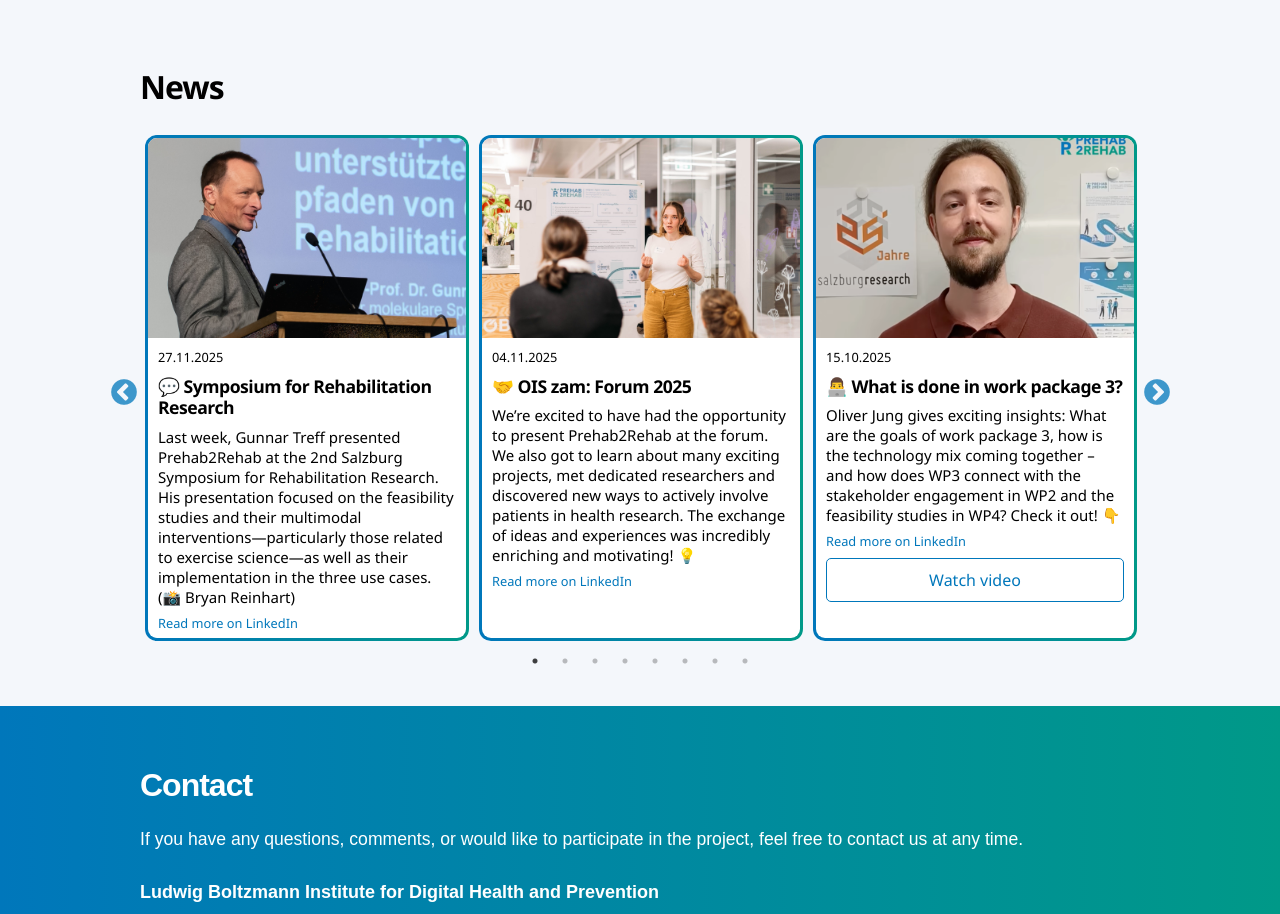
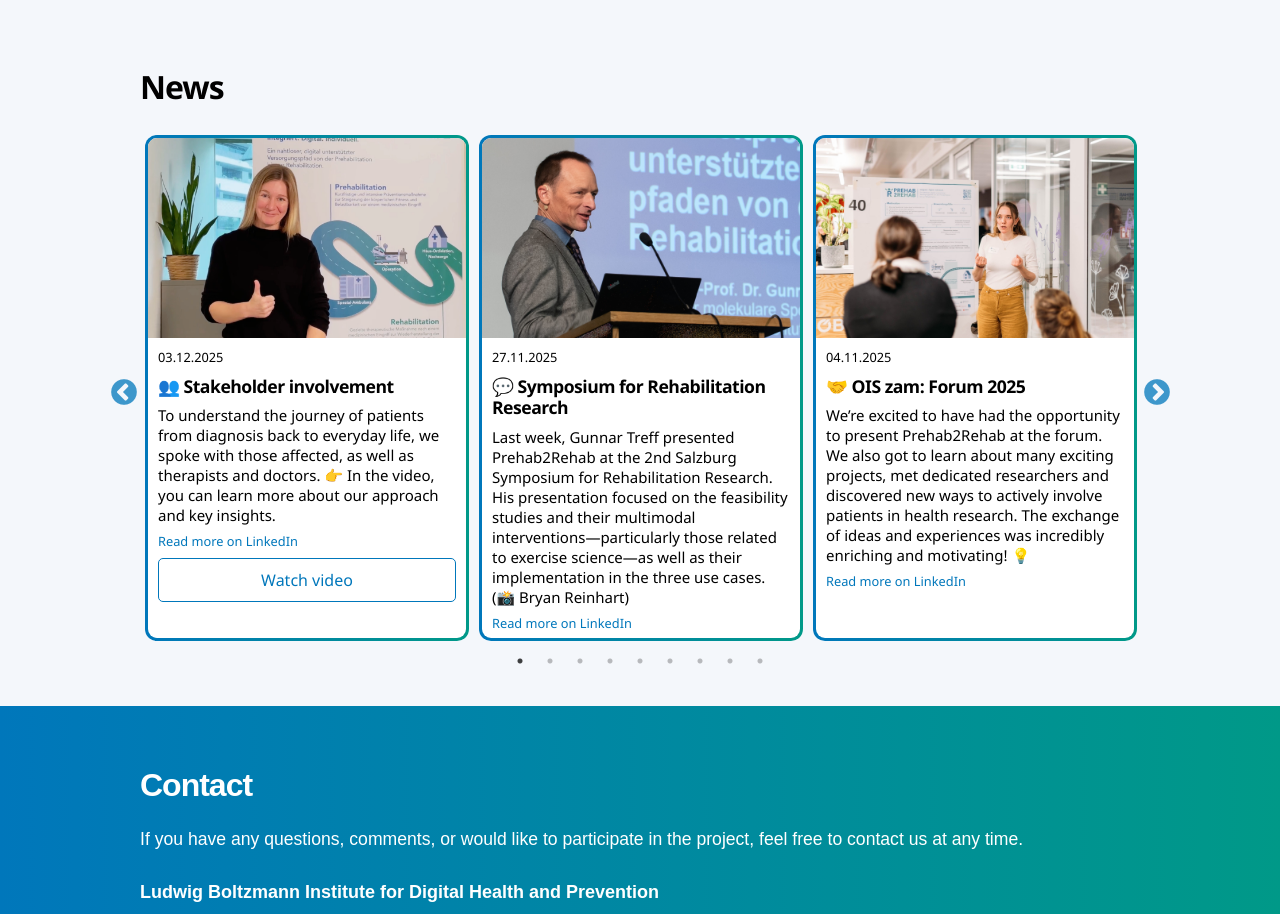
Before and after one commit to Prehab2Rehab/prehab2rehab.github.io, a React (Vite) app: page / in a window 1280 px wide. Shown: the part 6360-7274 px from the top of the page. Built offline with nearby package versions, Linux system fonts and the light colour scheme.

Commit message:
add news ap2 video

```diff
--- a/src/locales/de/news.js
+++ b/src/locales/de/news.js
@@ -1,4 +1,12 @@
 const articles = [
+  {
+    "headline": "👥 Stakeholder-Einbindung",
+    "date": "03.12.2025",
+    "image": "9-video-WP2.png",
+    "text": "Um den Weg von Patient*innen von der Diagnose bis zurück in den Alltag nachzuvollziehen, haben wir mit Betroffenen, Therapeut*innen und Ärzt*innen gesprochen. 👉 Im Video erfahrt ihr mehr über unser Vorgehen und die wichtigsten Erkenntnisse.",
+    "linkedinUrl": "https://www.linkedin.com/posts/prehab2rehab_prehab2rehab-digitalhealth-scienceforsociety-activity-7401614875300466688-5E3M?utm_source=share&utm_medium=member_desktop&rcm=ACoAACKHRlIB76ol-DAzLj-F-uTCK5_r6CzFhag",
+    "videoUrl": "https://www.linkedin.com/embed/feed/update/urn:li:ugcPost:7401614768727306240?compact=1"
+  },
   {
     "headline": "💬 Symposium für Rehabilitationsforschung",
     "date": "27.11.2025",
--- a/src/locales/en/news.js
+++ b/src/locales/en/news.js
@@ -1,4 +1,12 @@
 const articles = [
+  {
+    "headline": "👥 Stakeholder involvement",
+    "date": "03.12.2025",
+    "image": "9-video-WP2.png",
+    "text": "To understand the journey of patients from diagnosis back to everyday life, we spoke with those affected, as well as therapists and doctors. 👉 In the video, you can learn more about our approach and key insights.",
+    "linkedinUrl": "https://www.linkedin.com/posts/prehab2rehab_prehab2rehab-digitalhealth-scienceforsociety-activity-7401614875300466688-5E3M?utm_source=share&utm_medium=member_desktop&rcm=ACoAACKHRlIB76ol-DAzLj-F-uTCK5_r6CzFhag",
+    "videoUrl": "https://www.linkedin.com/embed/feed/update/urn:li:ugcPost:7401614768727306240?compact=1"
+  },
   {
     "headline": "💬 Symposium for Rehabilitation Research",
     "date": "27.11.2025",
```
Also changed, not shown: public/news/9-video-WP2.png (added).
